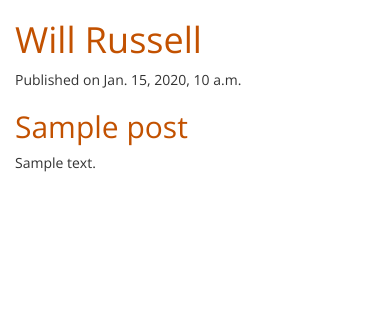
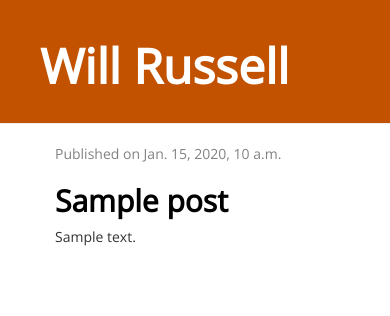
Before and after one commit to wrussell1999/university-bridging-assignment, a Django app: page / in a window 390 px wide. Shown: the top 316 px of the page. Run offline with Django 3.2, Linux system fonts and the light colour scheme; tables that the repository leaves empty hold one stand-in row (Sample ...); some libraries are stand-ins or nearby versions.

Commit message:
Update styles

```diff
--- a/blog/static/css/blog.css
+++ b/blog/static/css/blog.css
@@ -1,11 +1,50 @@
-h1 a, h2 a {
-    color: #C25100;
+.page-header {
+    background-color: #C25100;
+    margin-top: 0;
+    padding: 20px 20px 20px 40px;
 }
 
-h1, h2, p {
+.page-header h1, .page-header h1 a, .page-header h1 a:visited, .page-header h1 a:active {
+    color: #ffffff;
+    font-size: 36pt;
+    text-decoration: none;
+}
+
+.content {
+    margin-left: 40px;
+}
+
+h1, h2, h3, h4 {
+    font-weight: bolder;
+}
+
+h1, h2, h3, h4, p {
     font-family: 'Open Sans', sans-serif;
 }
 
-body {
-    padding-left: 15px;
+.date {
+    color: #828282;
 }
+
+.save {
+    float: right;
+}
+
+.post-form textarea, .post-form input {
+    width: 100%;
+}
+
+.top-menu, .top-menu:hover, .top-menu:visited {
+    color: #ffffff;
+    float: right;
+    font-size: 26pt;
+    margin-right: 20px;
+}
+
+.post {
+    margin-bottom: 70px;
+}
+
+.post h2 a, .post h2 a:visited {
+    color: #000000;
+}
--- a/blog/templates/blog/post_list.html
+++ b/blog/templates/blog/post_list.html
@@ -10,17 +10,25 @@
 </head>
 
 <body>
-    <div>
+    <div class="page-header">
         <h1><a href="/">Will Russell</a></h1>
     </div>
 
-    {% for post in posts %}
-    <div>
-        <p>Published on {{ post.published_date }}</p>
-        <h2><a href="">{{ post.title }}</a></h2>
-        <p>{{ post.text|linebreaksbr }}</p>
+<div class="content container">
+    <div class="row">
+        <div class="col-md-8">
+            {% for post in posts %}
+            <div class="post">
+                <div class="date">
+                    <p>Published on {{ post.published_date }}</p>
+                </div>
+                <h2><a href="">{{ post.title }}</a></h2>
+                <p>{{ post.text|linebreaksbr }}</p>
+            </div>
+            {% endfor %}
+        </div>
     </div>
-    {% endfor %}
+</div>
 </body>
 
 </html>
--- a/website/settings.py
+++ b/website/settings.py
@@ -25,7 +25,7 @@ load_dotenv(os.path.join(FOLDER, '.env'))
 SECRET_KEY = os.getenv("KEY")
 
 # SECURITY WARNING: don't run with debug turned on in production!
-DEBUG = False
+DEBUG = True
 
 ALLOWED_HOSTS = ['localhost', '127.0.0.1', '.pythonanywhere.com', '.wrussell.co.uk']
 
```
